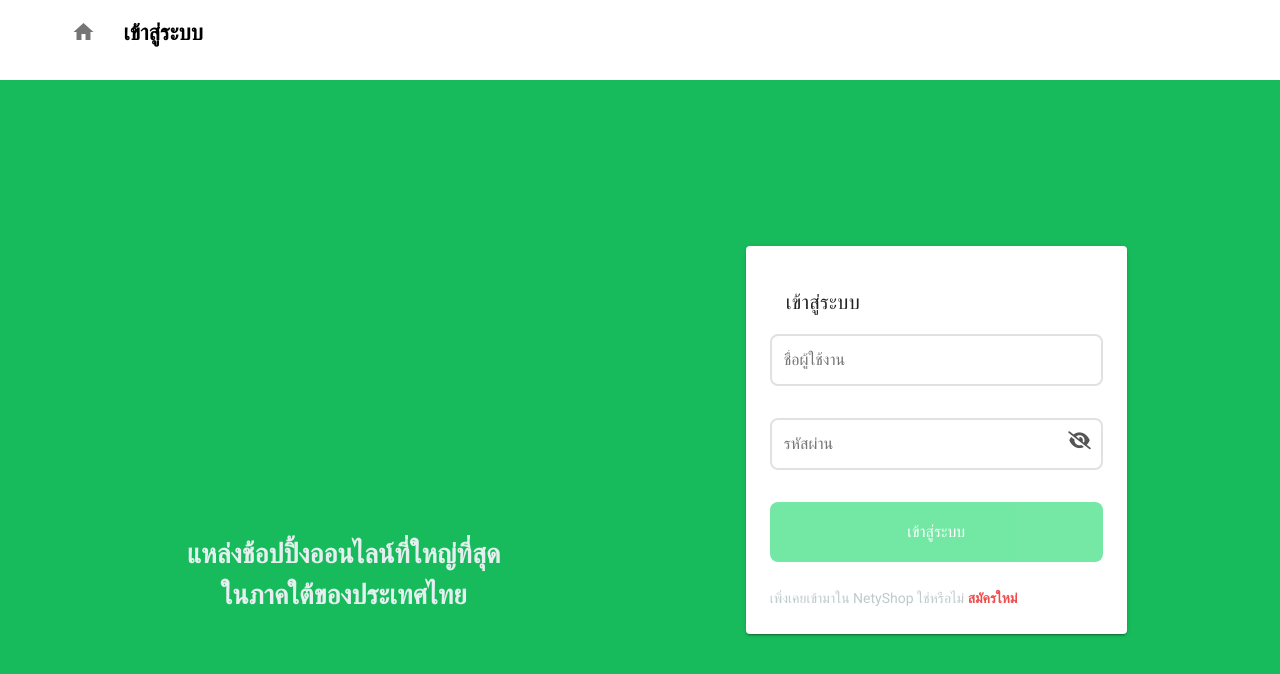
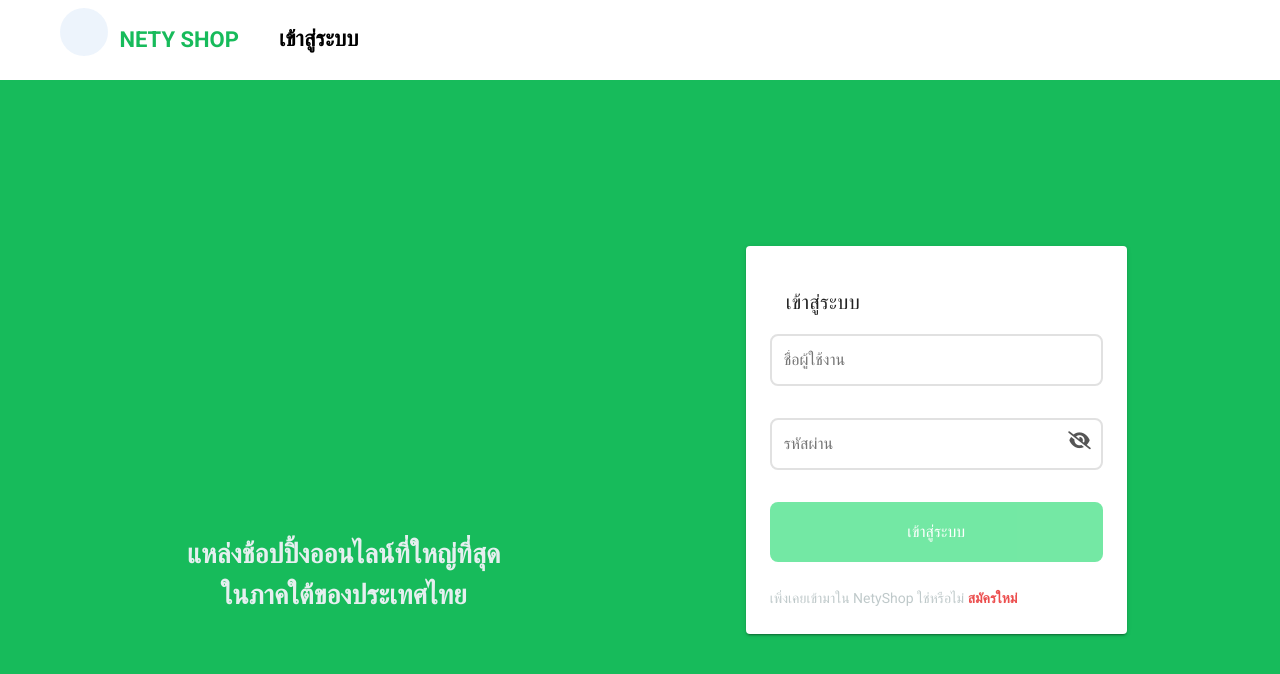
Before and after one commit to chayodom-khruesuk/workshop-commerce-with-Vue.js, a Vue app: page /login in a window 1280 px wide. Shown: the top 674 px of the page. Built offline with nearby package versions, Linux system fonts and the light colour scheme; no server answers; what vue-sweetalert2 would draw is missing.

Commit message:
add: login and signup page

```diff
--- a/src/views/Login.vue
+++ b/src/views/Login.vue
@@ -11,23 +11,47 @@
     <v-app-bar color="white" elevation="0">
       <v-container>
         <v-row align="center">
-          <v-col class="d-flex align-center">
+          <v-col class="d-flex align-center justify-evenly">
             <div class="d-flex align-center">
               <v-btn
                 v-if="isLoginMode"
                 icon
-                class="mr-4"
+                class="mr-3 logo-btn"
+                color="primary"
                 @click="navigatorToHome"
               >
-                <v-icon>mdi-home</v-icon>
+                <v-img
+                  src="../assets/icon_logo.png"
+                  class="nav-logo"
+                  style="
+                    filter: brightness(0) saturate(100%) invert(56%) sepia(74%)
+                      saturate(345%) hue-rotate(75deg) brightness(96%)
+                      contrast(95%);
+                  "
+                ></v-img>
               </v-btn>
+            </div>
             <span
-                class
-                style="color: black; font-size: 22px; font-weight: bold"
+              style="
+                color: #17bb5b;
+                font-size: 22px;
+                font-weight: bold;
+                margin-top: 14px;
+              "
+              class="mr-10"
+            >
+              NETY SHOP
+            </span>
+            <span
+              style="
+                color: black;
+                font-size: 22px;
+                font-weight: bold;
+                margin-top: 12px;
+              "
             >
               {{ isLoginMode ? "เข้าสู่ระบบ" : "สมัครใหม่" }}
             </span>
-            </div>
           </v-col>
         </v-row>
       </v-container>
@@ -249,7 +273,7 @@ export default {
         console.error("Error:", error);
       }
     },
-    ...mapActions(["login", "logout"]),
+    ...mapActions(["login"]),
 
     async handleLogin() {
       try {
@@ -258,25 +282,29 @@ export default {
           username: this.formData.username,
           password: this.formData.password,
         });
+
         if (response.data.success) {
-          this.login(this.formData.username);
-          this.successMessage = "Login successful!";
-          this.successDialog = true;
-          setTimeout(() => {
+          localStorage.setItem("token", response.data.token);
+          localStorage.setItem("username", this.formData.username);
+
+          await this.$store.dispatch("login", this.formData.username);
+
+          this.$swal({
+            icon: "success",
+            title: "เข้าสู่ระบบสำเร็จ",
+            showConfirmButton: false,
+            timer: 1500,
+          });
+
           this.$router.push("/");
-          }, 1500);
-        } else {
-          alert("เกิดข้อผิดพลาดในการเข้าสู่ระบบ");
         }
       } catch (error) {
         console.error("Error:", error);
-        alert("เกิดข้อผิดพลาด");
       } finally {
-        setTimeout(() => {
         this.isLoading = false;
-        }, 1500);
       }
     },
+
     async handleSignup() {
       try {
         this.isLoading = true;
@@ -285,23 +313,27 @@ export default {
           password: this.formData.password,
           email: this.formData.email,
         });
+
         if (response.data.success) {
-          this.login();
-          this.successMessage = "create account successful!";
-          this.successDialog = true;
-          setTimeout(() => {
+          localStorage.setItem("token", response.data.token);
+          localStorage.setItem("username", this.formData.username);
+
+          await this.$store.dispatch("login", this.formData.username);
+
+          this.$swal({
+            icon: "success",
+            title: "สมัครสมาชิกสำเร็จ",
+            text: "ยินดีต้อนรับเข้าสู่ระบบ",
+            showConfirmButton: false,
+            timer: 1500,
+          });
+
           this.$router.push("/");
-          }, 1500);
-        } else {
-          alert("เกิดข้อผิดพลาดในการสร้างบัญชีผู้ใช้");
         }
       } catch (error) {
         console.error("Error:", error);
-        alert("เกิดข้อผิดพลาด");
       } finally {
-        setTimeout(() => {
         this.isLoading = false;
-        }, 1500);
       }
     },
   },
@@ -322,11 +354,20 @@ export default {
 </script>
 
 <style>
+.logo-btn {
+  box-shadow: none;
+}
+
+.nav-logo {
+  width: 200px;
+  height: 200px;
+  object-fit: contain;
+  margin-top: 20%;
+}
 .v-app-bar {
   min-height: 80px !important;
 }
 
-.login-btn,
 .signup-btn {
   font-size: 14px;
   font-weight: bold;
```
Lines whose indentation alone changed are shown as unchanged.
